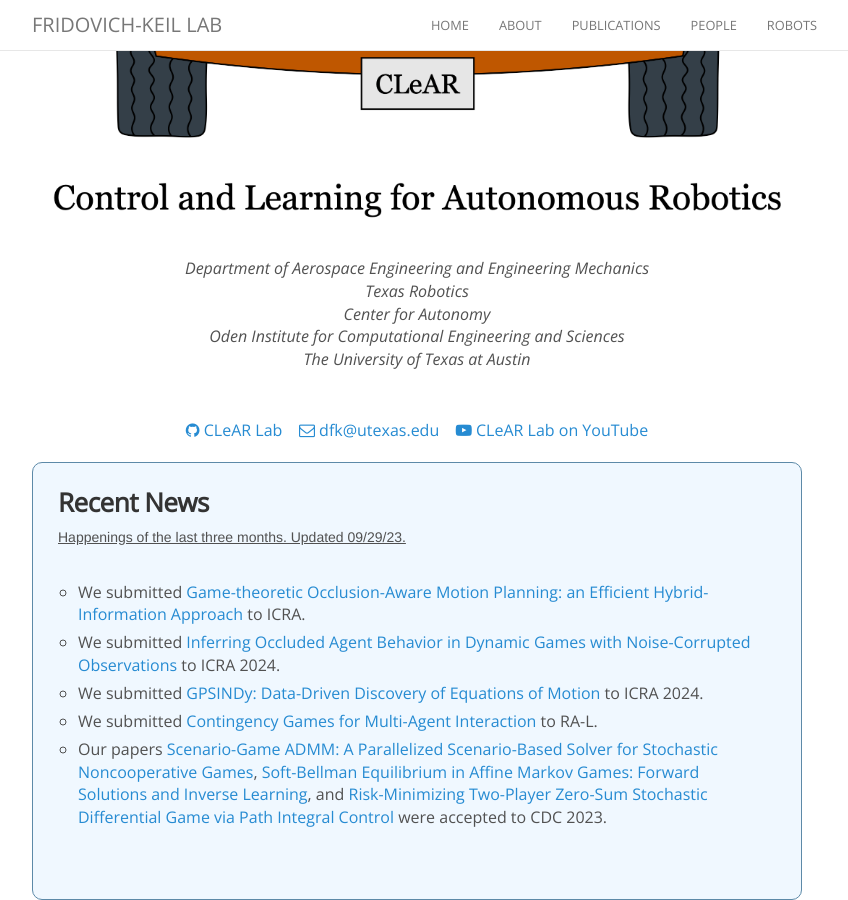
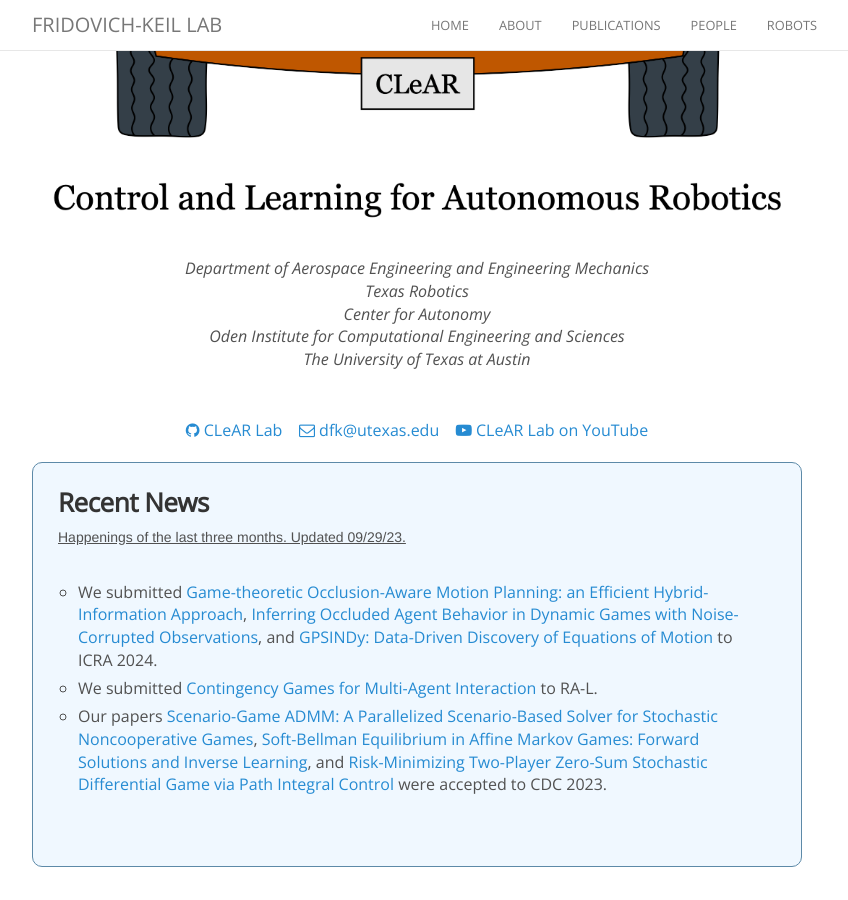
Before and after one commit to KordingLab/KordingLab.github.io, a Jekyll site: the page built from index.html, in a window 1280 px wide and 900 px high, scrolled down 549 px. Shown: the whole window, without its empty margins (223-1071 px from the left). Built offline with Jekyll 4.4.1, drawn with Linux system fonts in a browser that asks for light colours; nearby versions of some CDN libraries; comment, search, counter and statistics services are not loaded; after the commit the page ends 1416 px from its top, so only the background shows below that.

Commit message:
typo fix

```diff
--- a/_data/news.yml
+++ b/_data/news.yml
@@ -1,14 +1,6 @@
-- date: 2023-09-23
-  details: >-
-    We submitted <a href="http://arxiv.org/abs/2309.10901">Game-theoretic Occlusion-Aware Motion Planning: an Efficient Hybrid-Information Approach</a> to ICRA.
-
 - date: 2023-09-15
   details: >-
-    We submitted <a href="https://arxiv.org/abs/2303.09744">Inferring Occluded Agent Behavior in Dynamic Games with Noise-Corrupted Observations</a> to ICRA 2024.
-
-- date: 2023-09-15
-  details: >-
-    We submitted <a href="https://arxiv.org/abs/2309.11076">GPSINDy: Data-Driven Discovery of Equations of Motion</a> to ICRA 2024.
+    We submitted <a href="http://arxiv.org/abs/2309.10901">Game-theoretic Occlusion-Aware Motion Planning: an Efficient Hybrid-Information Approach</a>, <a href="https://arxiv.org/abs/2303.09744">Inferring Occluded Agent Behavior in Dynamic Games with Noise-Corrupted Observations</a>, and <a href="https://arxiv.org/abs/2309.11076">GPSINDy: Data-Driven Discovery of Equations of Motion</a> to ICRA 2024.
 
 - date: 2023-08-17
   details: >-
```
Also changed, not shown: QandA.md (+1 -1 lines).
